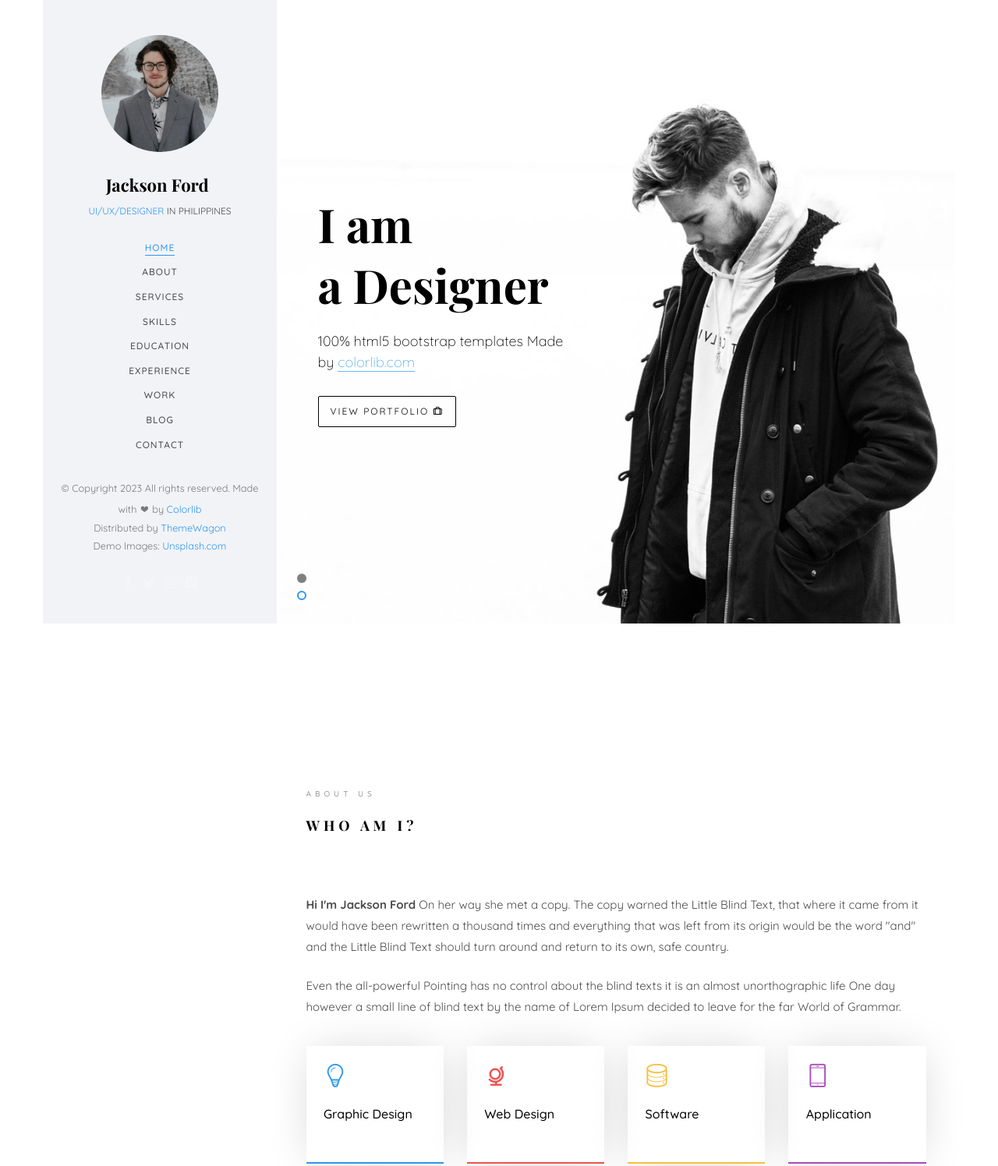
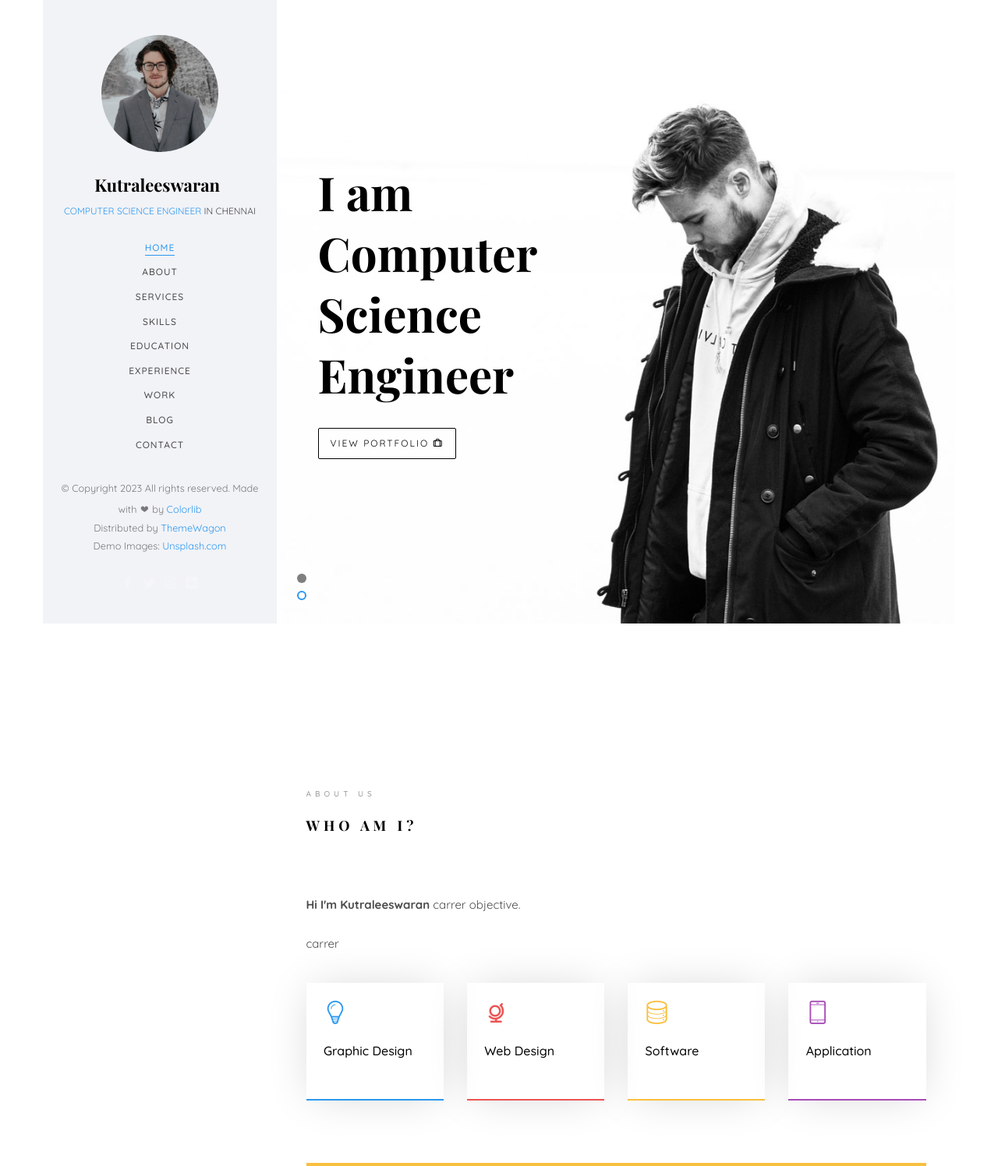
Before and after one commit to Kutral/profile, a plain HTML site: page index.html in a window 1280 px wide. Shown: the top 1496 px of the page at 78% size. Drawn offline with nearby package versions, Linux system fonts and the light colour scheme; files whose address does not match are found by name; a web font is replaced by a local one.

Commit message:
Update index.html

```diff
--- a/index.html
+++ b/index.html
@@ -3,7 +3,7 @@
 	<head>
 	<meta charset="utf-8">
 	<meta http-equiv="X-UA-Compatible" content="IE=edge">
-	<title>Jackson Template</title>
+	<title>KUTRALEESWARAN </title>
 	<meta name="viewport" content="width=device-width, initial-scale=1">
 	<meta name="description" content="" />
 	<meta name="keywords" content="" />
@@ -57,8 +57,8 @@
 		<aside id="colorlib-aside" role="complementary" class="border js-fullheight">
 			<div class="text-center">
 				<div class="author-img" style="background-image: url(images/about.jpg);"></div>
-				<h1 id="colorlib-logo"><a href="index.html">Jackson Ford</a></h1>
-				<span class="position"><a href="#">UI/UX/Designer</a> in Philippines</span>
+				<h1 id="colorlib-logo"><a href="index.html">Kutraleeswaran</a></h1>
+				<span class="position"><a href="#">Computer science engineer</a> in Chennai</span>
 			</div>
 			<nav id="colorlib-main-menu" role="navigation" class="navbar">
 				<div id="navbar" class="collapse">
@@ -101,8 +101,8 @@ Copyright <script>document.write(new Date().getFullYear());</script> All rights
 					   			<div class="col-md-6 col-md-offset-3 col-md-pull-3 col-sm-12 col-xs-12 js-fullheight slider-text">
 					   				<div class="slider-text-inner js-fullheight">
 					   					<div class="desc">
-						   					<h1>Hi! <br>I'm Jackson</h1>
-						   					<h2>100% html5 bootstrap templates Made by <a href="https://colorlib.com/" target="_blank">colorlib.com</a></h2>
+						   					<h1>Hi! <br>I'm Kutral</h1>
+						   					<h2> <a href="" target="_blank"</a></h2>
 												<p><a class="btn btn-primary btn-learn">Download CV <i class="icon-download4"></i></a></p>
 											</div>
 					   				</div>
@@ -117,8 +117,8 @@ Copyright <script>document.write(new Date().getFullYear());</script> All rights
 					   			<div class="col-md-6 col-md-offset-3 col-md-pull-3 col-sm-12 col-xs-12 js-fullheight slider-text">
 					   				<div class="slider-text-inner">
 					   					<div class="desc">
-						   					<h1>I am <br>a Designer</h1>
-												<h2>100% html5 bootstrap templates Made by <a href="https://colorlib.com/" target="_blank">colorlib.com</a></h2>
+						   					<h1>I am <br>Computer Science Engineer</h1>
+												<h2> <a href="https://colorlib.com/" target="_blank"></a></h2>
 												<p><a class="btn btn-primary btn-learn">View Portfolio <i class="icon-briefcase3"></i></a></p>
 											</div>
 					   				</div>
@@ -139,8 +139,8 @@ Copyright <script>document.write(new Date().getFullYear());</script> All rights
 									<div class="about-desc">
 										<span class="heading-meta">About Us</span>
 										<h2 class="colorlib-heading">Who Am I?</h2>
-										<p><strong>Hi I'm Jackson Ford</strong> On her way she met a copy. The copy warned the Little Blind Text, that where it came from it would have been rewritten a thousand times and everything that was left from its origin would be the word "and" and the Little Blind Text should turn around and return to its own, safe country.</p>
-										<p>Even the all-powerful Pointing has no control about the blind texts it is an almost unorthographic life One day however a small line of blind text by the name of Lorem Ipsum decided to leave for the far World of Grammar.</p>
+										<p><strong>Hi I'm Kutraleeswaran</strong> carrer objective.</p>
+										<p> carrer</p>
 									</div>
 								</div>
 							</div>
@@ -300,7 +300,7 @@ Copyright <script>document.write(new Date().getFullYear());</script> All rights
 					</div>
 					<div class="row">
 						<div class="col-md-12 animate-box" data-animate-effect="fadeInLeft">
-							<p>The Big Oxmox advised her not to do so, because there were thousands of bad Commas, wild Question Marks and devious Semikoli, but the Little Blind Text didn’t listen. She packed her seven versalia, put her initial into the belt and made herself on the way.</p>
+							<p>SKILLS DESCRPITION.</p>
 						</div>
 						<div class="col-md-6 animate-box" data-animate-effect="fadeInLeft">
 							<div class="progress-wrap">
@@ -387,7 +387,7 @@ Copyright <script>document.write(new Date().getFullYear());</script> All rights
 									<div class="panel panel-default">
 									    <div class="panel-heading" role="tab" id="headingOne">
 									        <h4 class="panel-title">
-									            <a data-toggle="collapse" data-parent="#accordion" href="#collapseOne" aria-expanded="true" aria-controls="collapseOne">Master Degree Graphic Design
+									            <a data-toggle="collapse" data-parent="#accordion" href="#collapseOne" aria-expanded="true" aria-controls="collapseOne">Bachelor Degree Graphic Design
 									            </a>
 									        </h4>
 									    </div>
```
